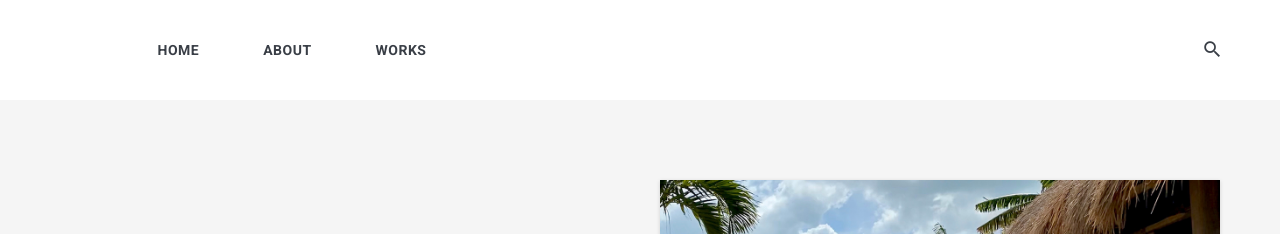
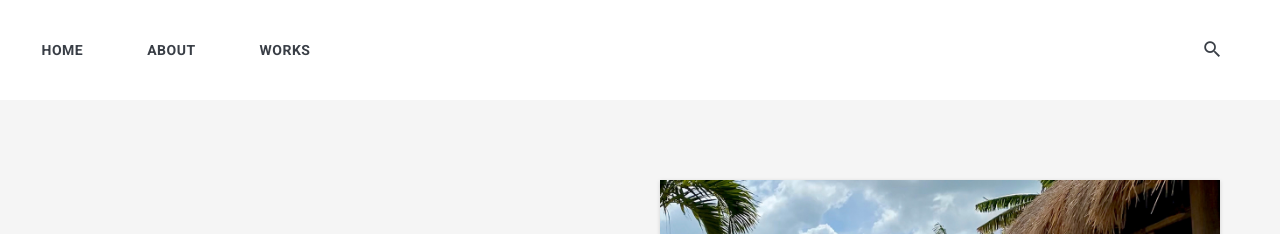
Before and after one commit to hyejinni/hyejinni.github.io, a Jekyll site: the page built from index.html, in a window 1280 px wide. Shown: the top 234 px of the page. Built offline with Jekyll 4.4.1, drawn with Linux system fonts in a browser that asks for light colours; nearby versions of some CDN libraries; the list of posts is cut into pages by our own code.

Commit message:
left 10%로 변경

```diff
--- a/_sass/3-modules/_header.scss
+++ b/_sass/3-modules/_header.scss
@@ -49,7 +49,7 @@
 .main-nav {
   position: absolute;
   top: 50%;
-  left: 20%;
+  left: 10%;
   transform: translate(-50%, -50%);
 
   .nav-icon__close {
```
